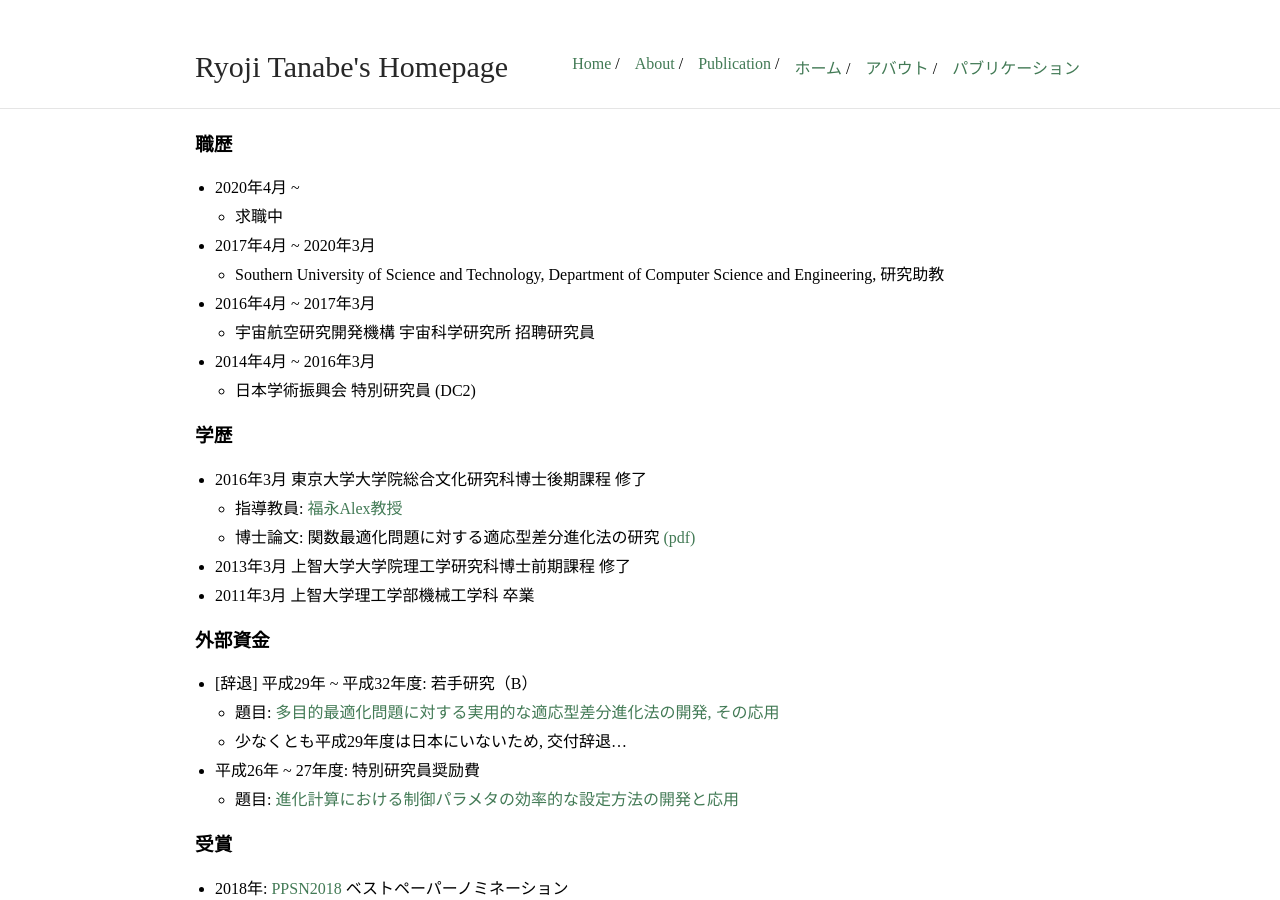
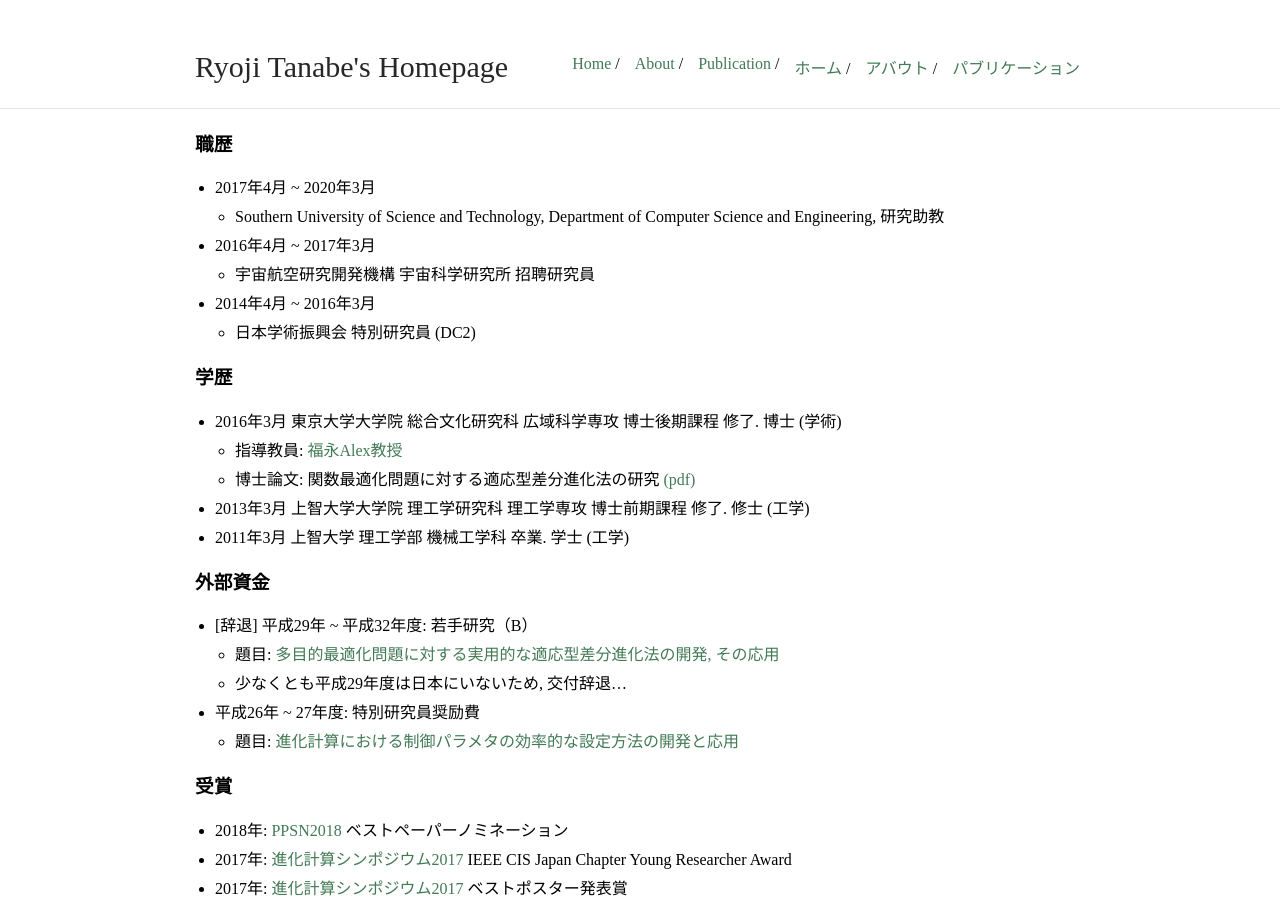
Before and after one commit to ryojitanabe/ryojitanabe.github.io, a Jekyll site: the page built from about-j.md, in a window 1280 px wide and 900 px high. Built offline with Jekyll 4.4.1, drawn with Linux system fonts in a browser that asks for light colours.

```diff
--- a/about-j.md
+++ b/about-j.md
@@ -5,8 +5,6 @@ title: Ryoji Tanabe's Homepage
 
 ### 職歴
 
-* 2020年4月 ~
-  * 求職中
 * 2017年4月 ~ 2020年3月
   * Southern University of Science and Technology, Department of Computer Science and Engineering, 研究助教
 * 2016年4月 ~ 2017年3月
@@ -17,11 +15,11 @@ title: Ryoji Tanabe's Homepage
 
 ### 学歴
 
-* 2016年3月 東京大学大学院総合文化研究科博士後期課程 修了
+* 2016年3月 東京大学大学院 総合文化研究科 広域科学専攻 博士後期課程 修了. 博士 (学術)
   * 指導教員: [福永Alex教授](http://metahack.org/index-j.html)
   * 博士論文: 関数最適化問題に対する適応型差分進化法の研究 [(pdf)](https://drive.google.com/open?id=0B5QxTedsd-SXQlRld2Vjd1ZwZU0)
-* 2013年3月 上智大学大学院理工学研究科博士前期課程 修了
-* 2011年3月 上智大学理工学部機械工学科 卒業
+* 2013年3月 上智大学大学院 理工学研究科 理工学専攻 博士前期課程 修了. 修士 (工学)
+* 2011年3月 上智大学 理工学部 機械工学科 卒業. 学士 (工学)
 
 
 ### 外部資金
```
Also changed, not shown: about.md (+0 -2 lines), publication.md (+2 -2 lines).
